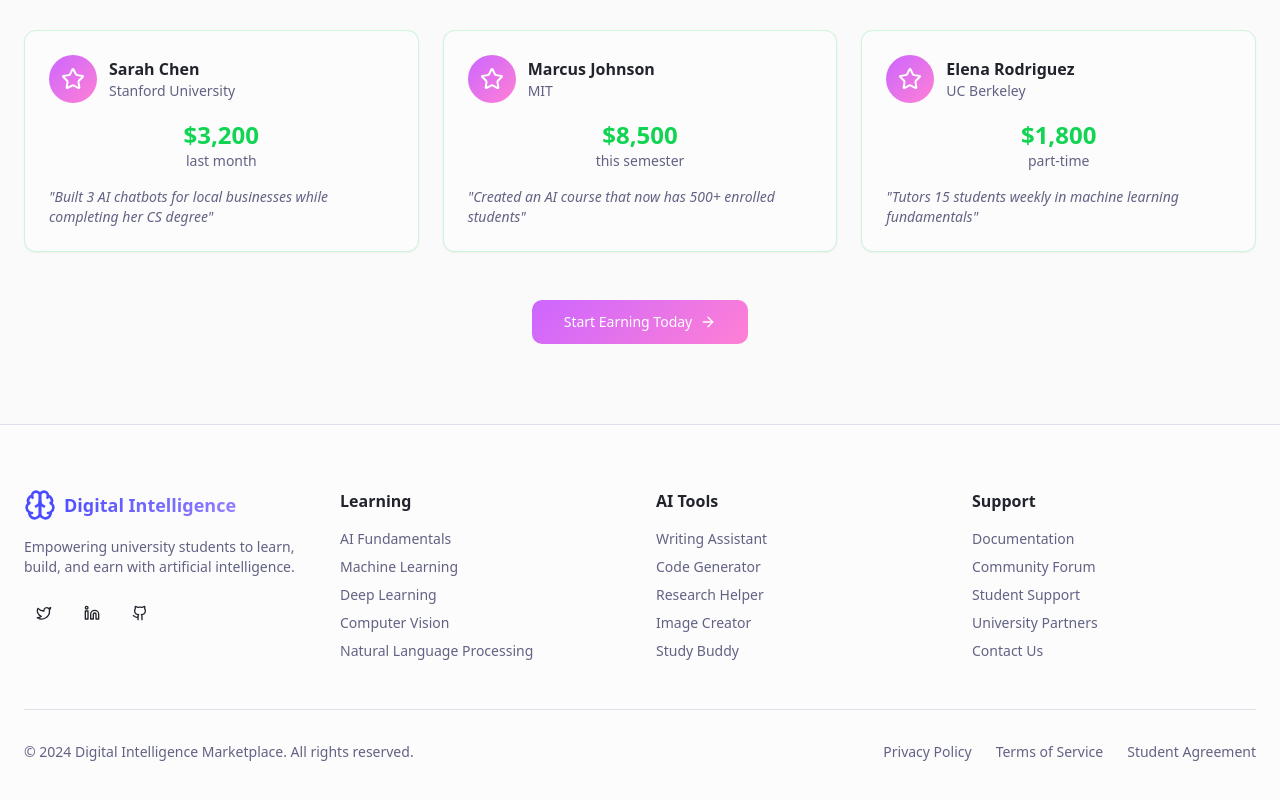
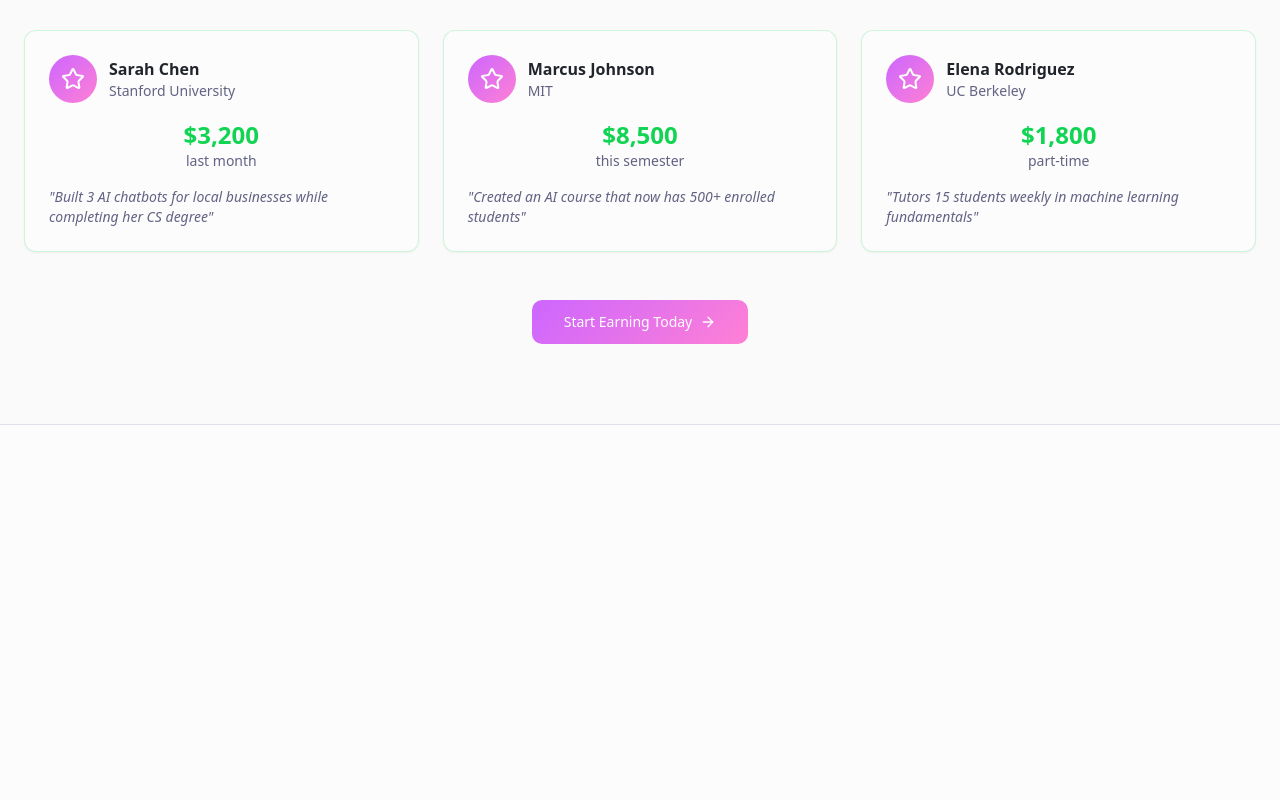
Before and after one commit to Digital77777/learn-build-ai-campus, a React (Vite) app: page / in a window 1280 px wide. Shown: the part 4075-4875 px from the top of the page. After the commit the page ends 4500 px from the top, so only its background shows below. Built offline with nearby package versions, Linux system fonts and the light colour scheme.

Commit message:
Visual edit in Lovable
Edited UI in Lovable

```diff
--- a/src/components/Footer.tsx
+++ b/src/components/Footer.tsx
@@ -1,123 +1,8 @@
 import { Brain, BookOpen, Code, Users, Mail, Twitter, Linkedin, Github } from "lucide-react";
 import { Button } from "@/components/ui/button";
+const Footer = () => {
+  return <footer className="bg-background border-t border-border">
 
-const Footer = () => {
-  return (
-    <footer className="bg-background border-t border-border">
-      <div className="container mx-auto px-6 py-16">
-        <div className="grid md:grid-cols-4 gap-8">
-          {/* Brand */}
-          <div className="space-y-4">
-            <div className="flex items-center space-x-2">
-              <Brain className="h-8 w-8 text-primary" />
-              <span className="text-lg font-bold bg-gradient-ai bg-clip-text text-transparent">
-                Digital Intelligence
-              </span>
-            </div>
-            <p className="text-muted-foreground text-sm">
-              Empowering university students to learn, build, and earn with artificial intelligence.
-            </p>
-            <div className="flex space-x-2">
-              <Button variant="ghost" size="icon">
-                <Twitter className="h-4 w-4" />
-              </Button>
-              <Button variant="ghost" size="icon">
-                <Linkedin className="h-4 w-4" />
-              </Button>
-              <Button variant="ghost" size="icon">
-                <Github className="h-4 w-4" />
-              </Button>
-            </div>
-          </div>
-
-          {/* Learning */}
-          <div className="space-y-4">
-            <h3 className="font-semibold">Learning</h3>
-            <div className="space-y-2 text-sm">
-              <a href="#" className="block text-muted-foreground hover:text-foreground transition-colors">
-                AI Fundamentals
-              </a>
-              <a href="#" className="block text-muted-foreground hover:text-foreground transition-colors">
-                Machine Learning
-              </a>
-              <a href="#" className="block text-muted-foreground hover:text-foreground transition-colors">
-                Deep Learning
-              </a>
-              <a href="#" className="block text-muted-foreground hover:text-foreground transition-colors">
-                Computer Vision
-              </a>
-              <a href="#" className="block text-muted-foreground hover:text-foreground transition-colors">
-                Natural Language Processing
-              </a>
-            </div>
-          </div>
-
-          {/* Tools */}
-          <div className="space-y-4">
-            <h3 className="font-semibold">AI Tools</h3>
-            <div className="space-y-2 text-sm">
-              <a href="#" className="block text-muted-foreground hover:text-foreground transition-colors">
-                Writing Assistant
-              </a>
-              <a href="#" className="block text-muted-foreground hover:text-foreground transition-colors">
-                Code Generator
-              </a>
-              <a href="#" className="block text-muted-foreground hover:text-foreground transition-colors">
-                Research Helper
-              </a>
-              <a href="#" className="block text-muted-foreground hover:text-foreground transition-colors">
-                Image Creator
-              </a>
-              <a href="#" className="block text-muted-foreground hover:text-foreground transition-colors">
-                Study Buddy
-              </a>
-            </div>
-          </div>
-
-          {/* Support */}
-          <div className="space-y-4">
-            <h3 className="font-semibold">Support</h3>
-            <div className="space-y-2 text-sm">
-              <a href="#" className="block text-muted-foreground hover:text-foreground transition-colors">
-                Documentation
-              </a>
-              <a href="#" className="block text-muted-foreground hover:text-foreground transition-colors">
-                Community Forum
-              </a>
-              <a href="#" className="block text-muted-foreground hover:text-foreground transition-colors">
-                Student Support
-              </a>
-              <a href="#" className="block text-muted-foreground hover:text-foreground transition-colors">
-                University Partners
-              </a>
-              <a href="#" className="block text-muted-foreground hover:text-foreground transition-colors">
-                Contact Us
-              </a>
-            </div>
-          </div>
-        </div>
-
-        <div className="border-t border-border mt-12 pt-8">
-          <div className="flex flex-col md:flex-row justify-between items-center space-y-4 md:space-y-0">
-            <div className="text-sm text-muted-foreground">
-              © 2024 Digital Intelligence Marketplace. All rights reserved.
-            </div>
-            <div className="flex space-x-6 text-sm">
-              <a href="#" className="text-muted-foreground hover:text-foreground transition-colors">
-                Privacy Policy
-              </a>
-              <a href="#" className="text-muted-foreground hover:text-foreground transition-colors">
-                Terms of Service
-              </a>
-              <a href="#" className="text-muted-foreground hover:text-foreground transition-colors">
-                Student Agreement
-              </a>
-            </div>
-          </div>
-        </div>
-      </div>
-    </footer>
-  );
+    </footer>;
 };
-
 export default Footer;
```
